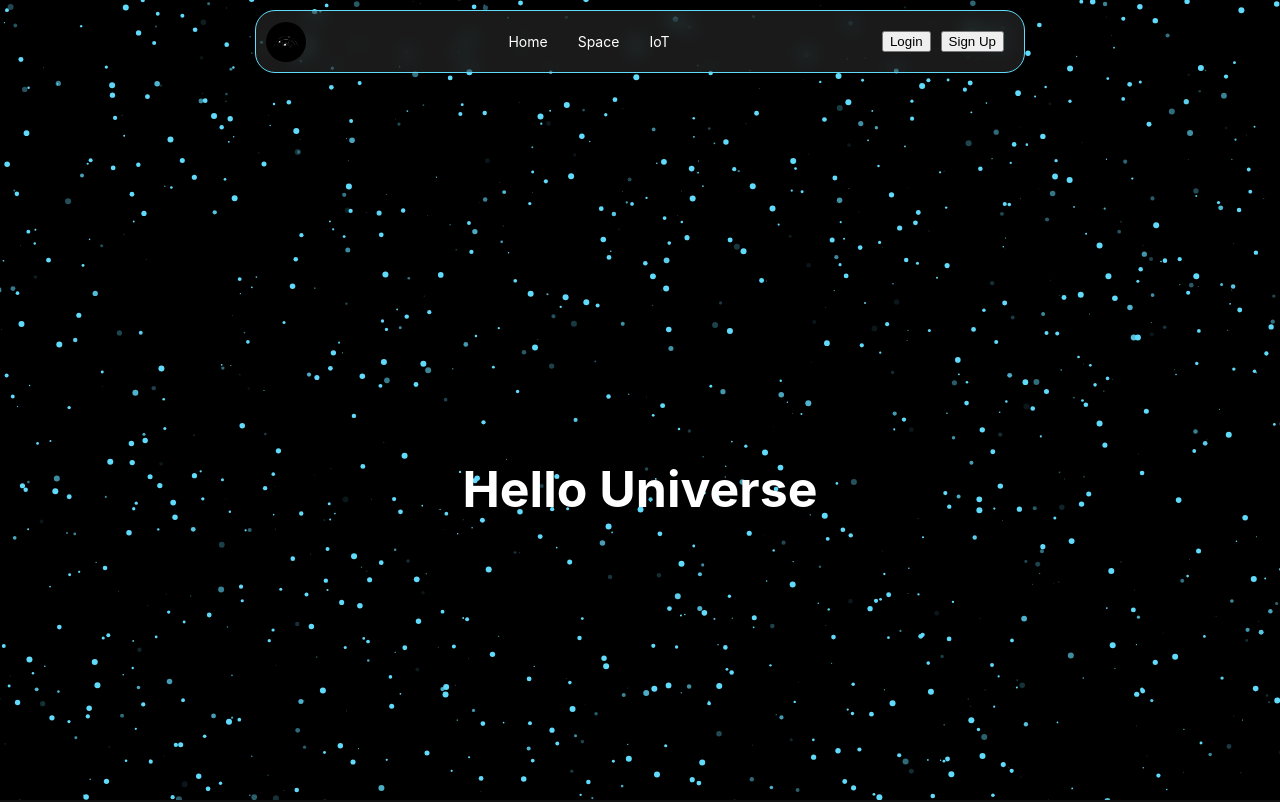
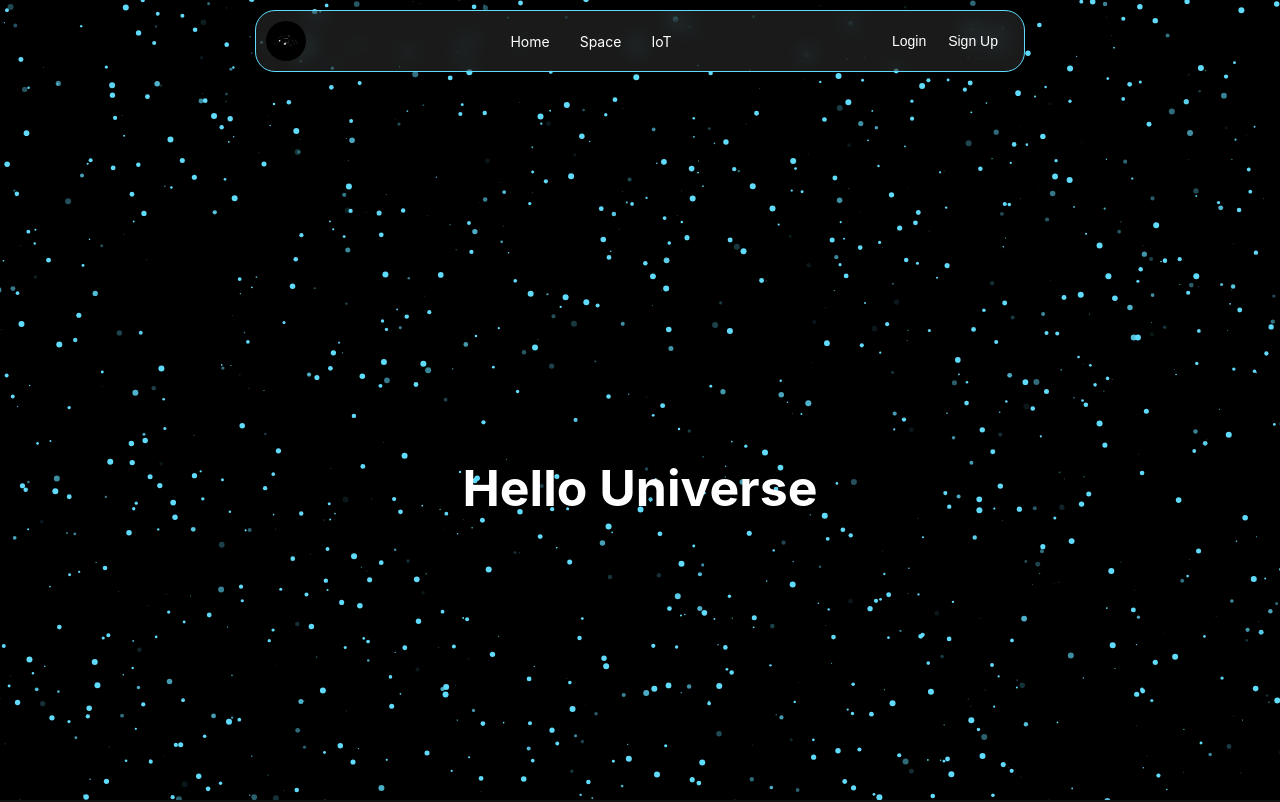
Before and after one commit to kawthar-shameseldeen/Space-Journey-Front, a React (Create React App) app in the folder space-journey/: page /home in a window 1280 px wide. Shown: the top 802 px of the page. Built offline with nearby package versions, Linux system fonts and the light colour scheme.

Commit message:
added more styles

```diff
--- a/space-journey/src/components/navbar/navbar.css
+++ b/space-journey/src/components/navbar/navbar.css
@@ -51,3 +51,14 @@
   gap: 10px;
   padding: 20px;
 }
+
+.btn-linkB {
+  background: none;
+  border: none;
+  color: white;
+  cursor: pointer;
+  text-decoration: none;
+  font-size: 14px;
+  transition: color 0.3s ease;
+
+}
```
